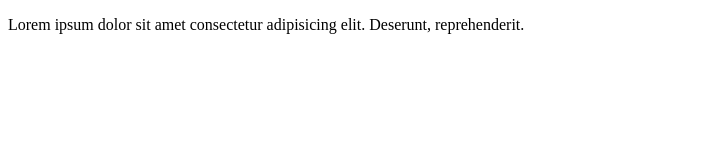
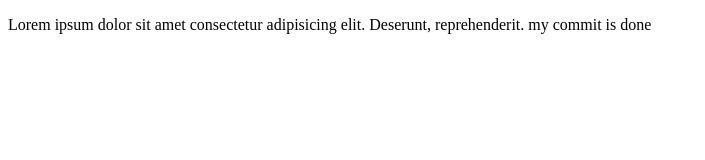
Before and after one commit to AksShakil/git-prac, a plain HTML site: page index.html in a window 1280 px wide. Shown: the whole page, without its empty margins (0-705 px from the left). Drawn offline with Linux system fonts and the light colour scheme.

Commit message:
done commit

```diff
--- a/index.html
+++ b/index.html
@@ -7,6 +7,8 @@
 </head>
 <body>
 
-    <p>Lorem ipsum dolor sit amet consectetur adipisicing elit. Deserunt, reprehenderit.</p>
+    <p>Lorem ipsum dolor sit amet consectetur adipisicing elit. Deserunt, reprehenderit.
+        my commit is done
+    </p>
 </body>
 </html>
```
